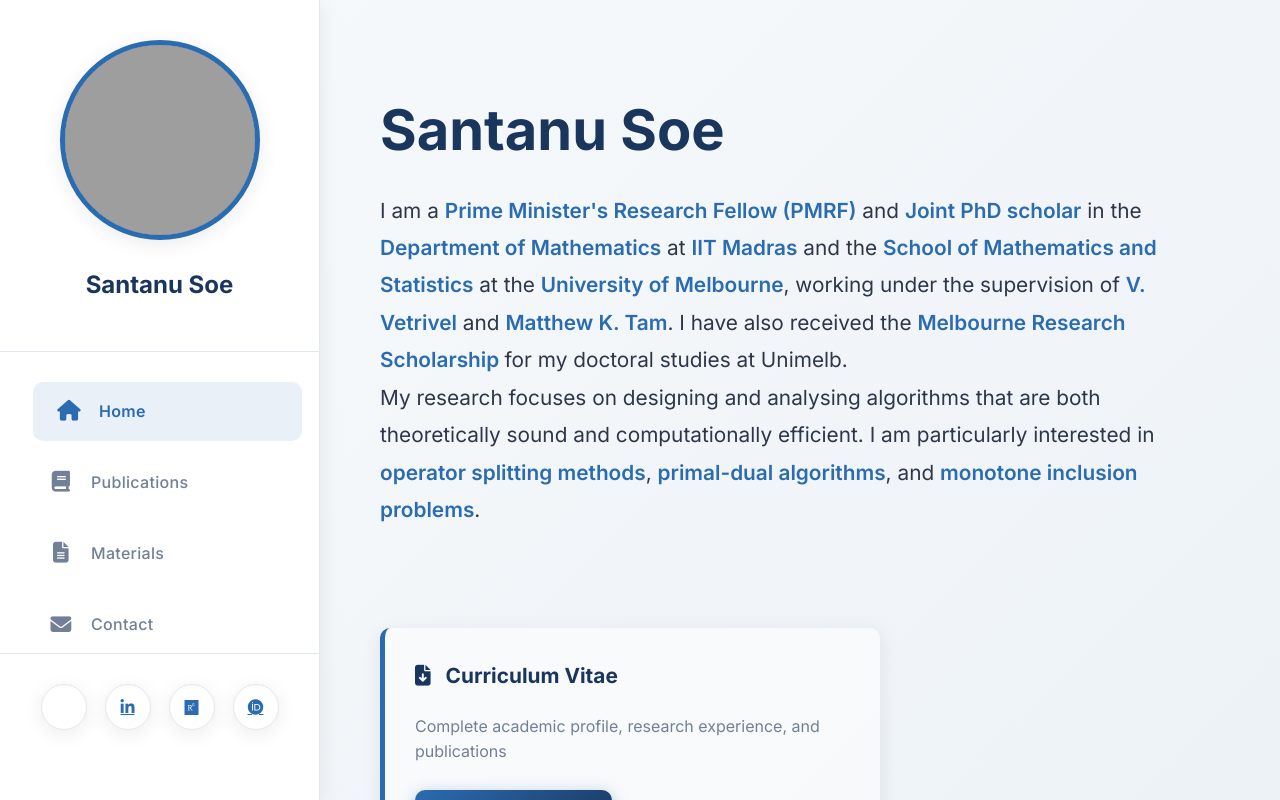
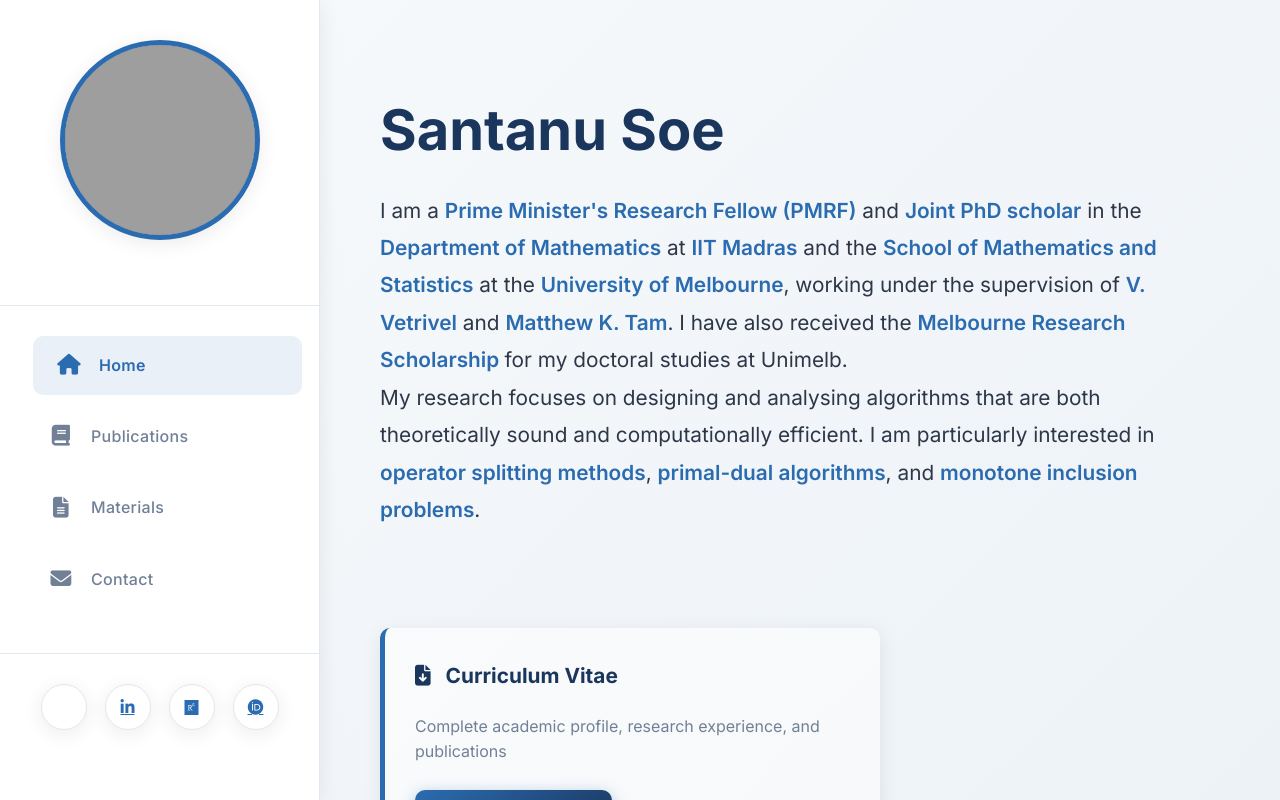
Before and after one commit to soesantanu01/soe, a plain HTML site: page index.html in a window 1280 px wide. Drawn offline with Linux system fonts and the light colour scheme; grey boxes are pictures that could not be loaded; some icons are missing.

Commit message:
Update index.html

```diff
--- a/index.html
+++ b/index.html
@@ -937,7 +937,7 @@
                 <img src="https://scholar.googleusercontent.com/citations?view_op=medium_photo&user=1xQZCtQAAAAJ&citpid=8" alt="Santanu Soe" loading="lazy">
             </div>
             <div class="profile-info">
-                <h2 class="profile-name">Santanu Soe</h2>
+                <!-- <h2 class="profile-name">Santanu Soe</h2> -->
             </div>
         </div>
 
```
